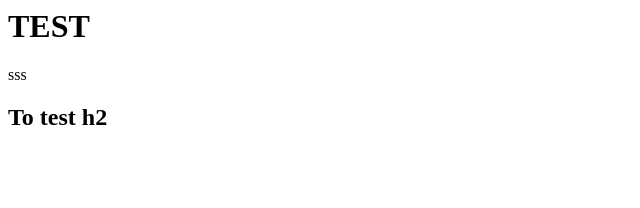
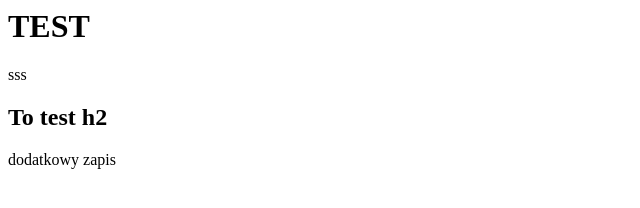
Before and after one commit to grenica/testme, a plain HTML site: page index.html in a window 1280 px wide. Shown: the whole page, without its empty margins (0-640 px from the left). Drawn offline with Linux system fonts and the light colour scheme.

Commit message:
Commit 2 na test3

```diff
--- a/index.html
+++ b/index.html
@@ -7,6 +7,7 @@
     <dev>
       sss
       <h2>To test h2</h2>
+      <p>dodatkowy zapis</p>
     </dev>
 	</div>
   </body>
```
